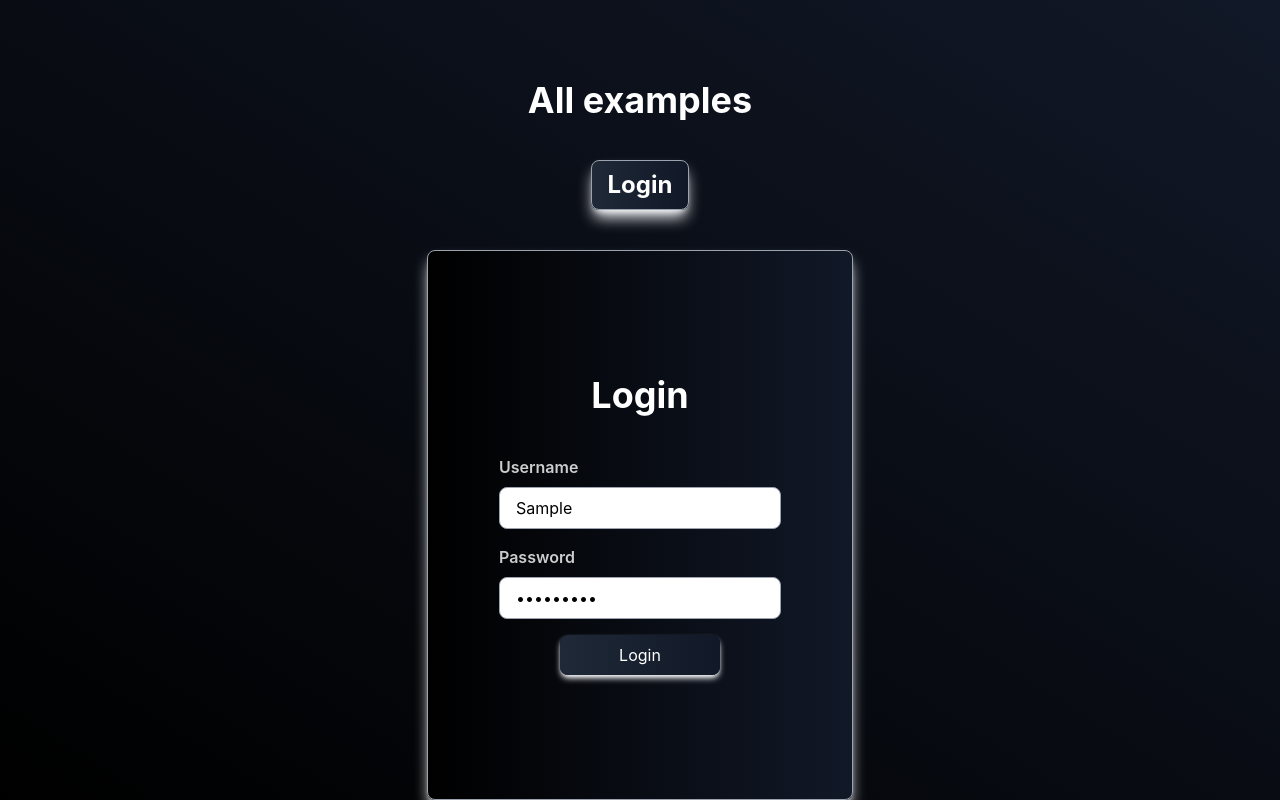
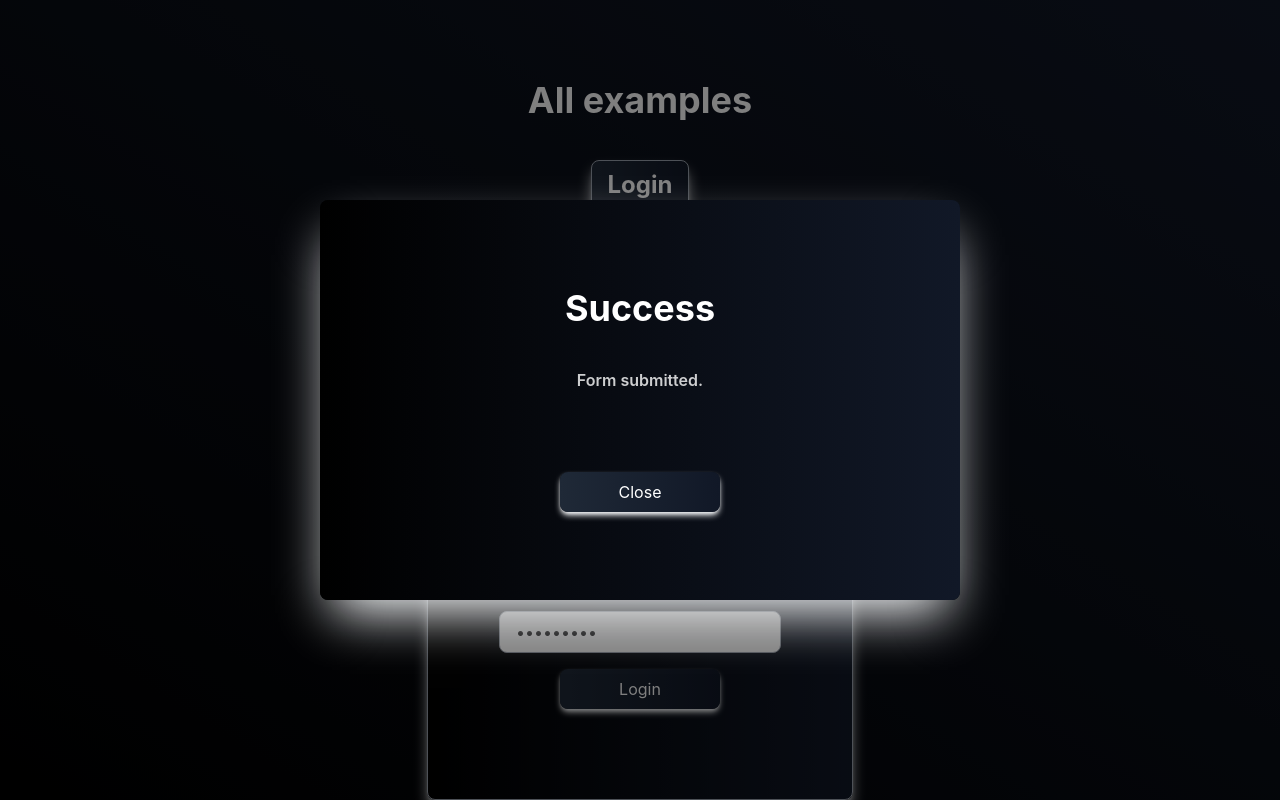
Before and after one commit to yamisagi/rs-form, a React app: page /login in a window 1280 px wide. Both pictures are taken after typing "Sample", "Sample123" into the empty fields and a click on the button "Login". Built offline with nearby package versions, Linux system fonts and the light colour scheme; the HTML template or start-up script is replaced by a standard one.

Commit message:
feat: Add dialog-modal & Create Animation for it

```diff
--- a/src/App.css
+++ b/src/App.css
@@ -30,4 +30,12 @@ body {
     @apply flex flex-col items-center justify-center h-screen text-black
     mx-auto w-2/3 md:w-1/2 lg:w-1/3 bg-gradient-to-r from-black to-gray-900 bg-opacity-80 border border-gray-400 rounded-lg shadow-lg shadow-slate-50;
   }
+  .dialog-modal {
+    @apply flex flex-col items-center justify-center
+    bg-gradient-to-r rounded-lg p-10 fixed top-1/2 left-1/2
+    max-w-2xl w-1/2 h-1/2 transform -translate-x-1/2 -translate-y-1/2 transition-all duration-500 ease-in-out z-10 shadow-2xl shadow-slate-50;
+
+    @apply transition-all duration-500 ease-in-out;
+    @apply animate-slide-down transition-all duration-500 ease-in-out;
+  }
 }
--- a/src/App.tsx
+++ b/src/App.tsx
@@ -8,12 +8,12 @@ const App = () => {
       <h1 className='text-center text-4xl font-bold text-primary mt-20 mb-10'>
         All examples
       </h1>
-      <Link
-        to='/login'
-        className='link-button'
-      >
+      <Link to='/login' className='link-button'>
         Login
       </Link>
+      <div className='text-center text-white text-opacity-80 text-lg font-semibold mb-10'>
+        To see the other examples, please click the links below.
+      </div>
       <Outlet />
     </div>
   );
--- a/src/components/Login.tsx
+++ b/src/components/Login.tsx
@@ -1,14 +1,47 @@
 import { useState } from 'react';
 import { Form } from 'react-router-dom';
+import Modal from './Modal';
 // Biz React-Router Form elemanını kullanmış olsaydık,
 // Bizim için birçok işlemi otomatik olarak yapacaktı fakat "Best practice"
 // Kısmını öğrenmek için biz bunu kendimiz yapacağız.
 
 const Login = () => {
+  const [open, setOpen] = useState(false);
   // React formlarında default olarak sayfa yenilenir.
   // Bu yüzden preventDefault() kullanıyoruz.
   // Ve daha efektif bir şekilde yönetmek ve two-way binding yapmak için
   // useState kullanıyoruz.
+
+  //! 2. Yöntem:
+
+  // useRef ile de kullanabiliriz.
+
+  // const username = useRef<HTMLInputElement>(null);
+  // const password = useRef<HTMLInputElement>(null);
+
+  // const handleOnChange = (e: React.FormEvent<HTMLFormElement>) => {
+  //   e.preventDefault();
+  //
+  //   Her ref bir obje döndürür. Bu yüzden null olup olmadığını kontrol etmemiz gerekir.
+  //   if (username.current && password.current) gibi.
+  //   Ardındam ref objesinin current özelliğine erişebiliriz.
+
+  //   const usernameValue = username.current?.value;
+  //   const passwordValue = password.current?.value;
+
+  //   Ve bu şekilde eriştiğimiz veriler ile işlem yapabiliriz.
+  //   Örneğin bir API'ye göndermek gibi.
+  // };
+
+  // Fakat şöyle bir handikapı var, eğer biz useRef ile bir form elemanına erişirsek,
+  // Ve kullandıktan sonra silmek istersek, bunu tek tek yapmamız gerekir.
+
+  // username.current = null;
+  // password.current = null;
+
+  // şeklinde.
+  // Bu da çok tercih edilen bir yöntem değil React tarafında.
+
   const [inputValues, setInputValues] = useState({
     username: '',
     password: '',
@@ -36,6 +69,7 @@ const Login = () => {
   };
   return (
     <>
+      <Modal open={open} message='Form submitted.' setOpen={setOpen} />
       <form
         className='login-form'
         onSubmit={(e) => {
@@ -57,6 +91,7 @@ const Login = () => {
           </label>
           <input
             id='username'
+            // ref={username}
             type='text'
             placeholder='Username'
             name='username'
@@ -73,6 +108,7 @@ const Login = () => {
           </label>
           <input
             type='password'
+            // ref={password}
             id='password'
             placeholder='Password'
             name='password'
@@ -80,7 +116,11 @@ const Login = () => {
             value={inputValues.password}
             className='px-4 py-2 border border-gray-400 rounded-lg mb-4'
           />
-          <button type='submit' className='submit-button'>
+          <button
+            type='submit'
+            className='submit-button'
+            onClick={() => setOpen(true)}
+          >
             Login
           </button>
         </div>
--- /dev/null
+++ b/src/components/Modal.tsx
@@ -0,0 +1,38 @@
+import React from 'react';
+
+interface Props {
+  open: boolean;
+  message: string;
+  setOpen: (open: boolean) => void;
+}
+
+const Modal = ({ open, message, setOpen }: Props) => {
+  return (
+    <dialog
+      open={open}
+      onClick={(e) => e.target === e.currentTarget && setOpen(false)}
+      className='bg-black bg-opacity-50 w-screen h-screen items-center justify-center z-0'
+    >
+      <div
+        className={`
+            dialog-modal
+        `}
+      >
+        <h1 className='text-4xl font-bold text-primary mb-10 text-white'>
+          Success
+        </h1>
+        <p className='text-white text-opacity-80 mb-10 font-semibold text-center w-full'>
+          {message}
+        </p>
+        <button
+          className='submit-button w-1/2 mt-10'
+          onClick={() => setOpen(false)}
+        >
+          Close
+        </button>
+      </div>
+    </dialog>
+  );
+};
+
+export default Modal;
--- a/tailwind.config.js
+++ b/tailwind.config.js
@@ -2,7 +2,22 @@
 module.exports = {
   content: ['./src/**/*.{js,jsx,ts,tsx}'],
   theme: {
-    extend: {},
+    extend: {
+      keyframes: {
+        'fade-in': {
+          '0%': { opacity: '0' },
+          '100%': { opacity: '1' },
+        },
+        'slide-down': {
+          '0%': { transform: 'translateY(-50%)' },
+          '100%': { transform: 'translateY(50)' },
+        },
+      },
+      animation: {
+        'fade-in': 'fade-in 0.5s ease-out',
+        'slide-down': 'slide-down 0.5s ease-out',
+      },
+    },
   },
   plugins: [],
 };
```
